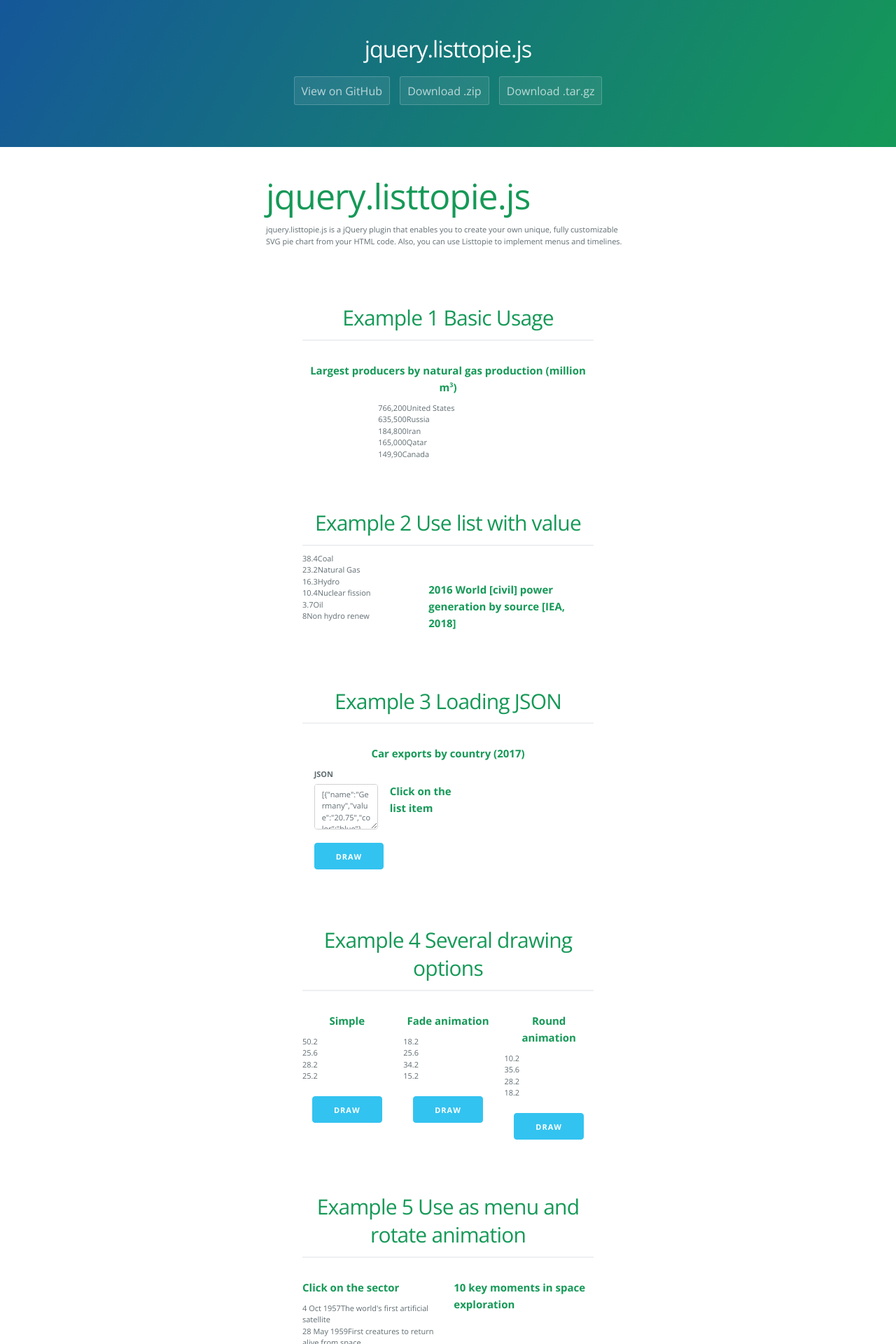
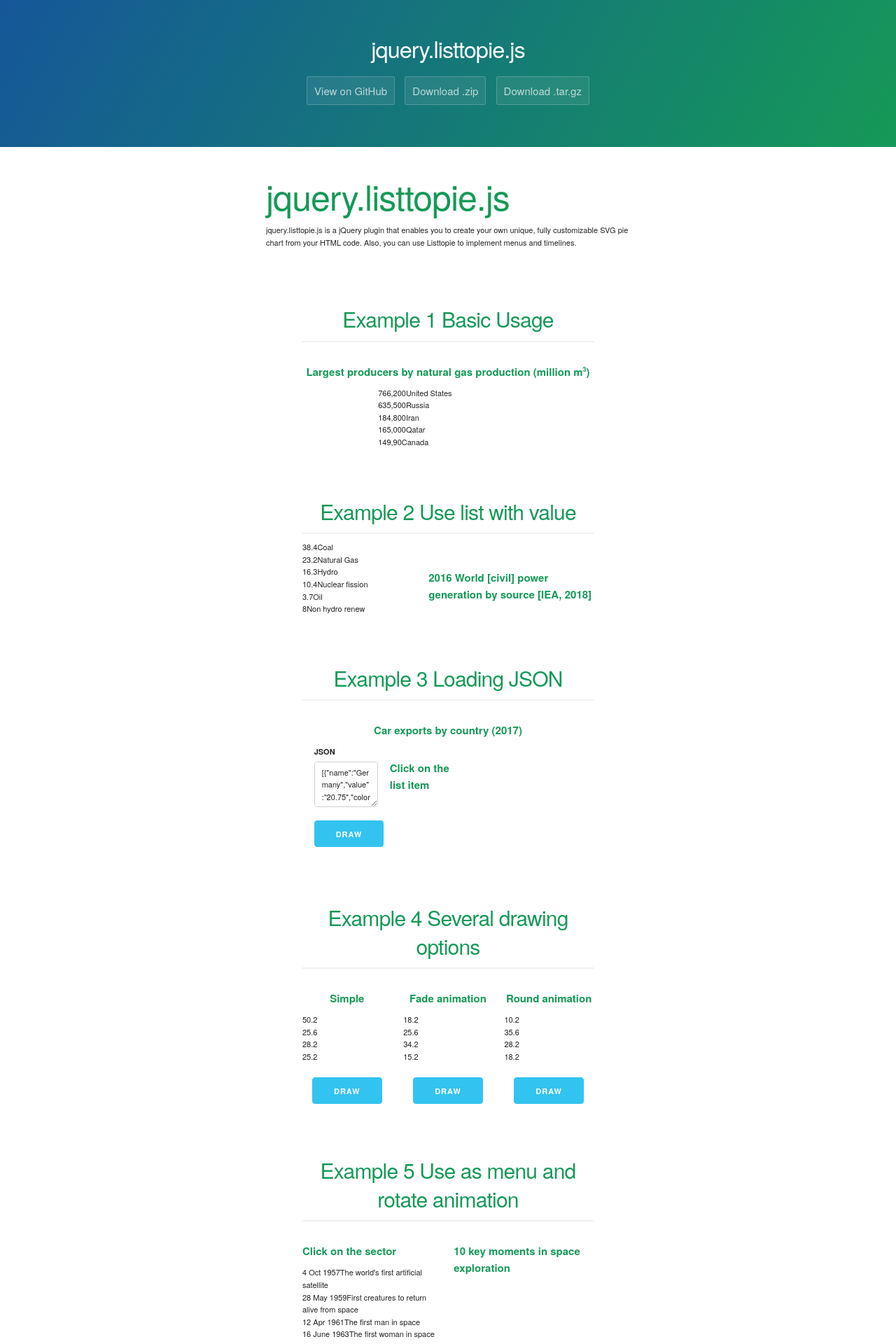
Before and after one commit to dkdevru/jquery.listtopie.js, a Jekyll site: the page built from index.html, in a window 1280 px wide. Shown: the top 1920 px of the page at 70% size. Built offline with Jekyll 4.4.1, drawn with Linux system fonts in a browser that asks for light colours; nearby versions of some CDN libraries; library files that are not in the unit come from our copies.

Commit message:
edit css

```diff
--- a/_includes/head.html
+++ b/_includes/head.html
@@ -3,11 +3,11 @@
   <title>{{ site.title }}</title>
   <meta name="viewport" content="width=device-width, initial-scale=1">
   <meta name="theme-color" content="#157878">
+    <link rel="stylesheet" href="{{ site.baseurl }}/css/cayman.css">
   <link rel="stylesheet" href="{{ site.baseurl }}/css/normalize.css">
   <link rel="stylesheet" href="{{ site.baseurl }}/css/skeleton.css">
       <link rel="stylesheet" href="{{ site.baseurl }}/css/style.css">
     <link rel="stylesheet" href="{{ site.baseurl }}/css/jquery.listtopie.css">
-  <link rel="stylesheet" href="{{ site.baseurl }}/css/cayman.css">
     <script type="text/javascript" src="{{ site.baseurl }}/js/jquery.min.js"></script>
 <script type="text/javascript" src="{{ site.baseurl }}/js/snap.svg-min.js"></script>
 <script src="{{ site.baseurl }}/js/jquery.listtopie.js"></script>
```
